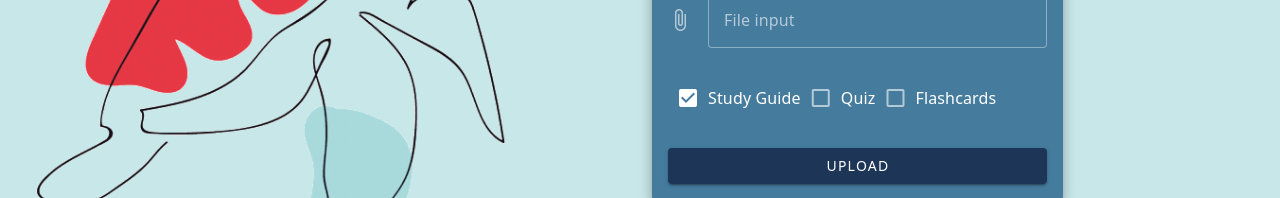
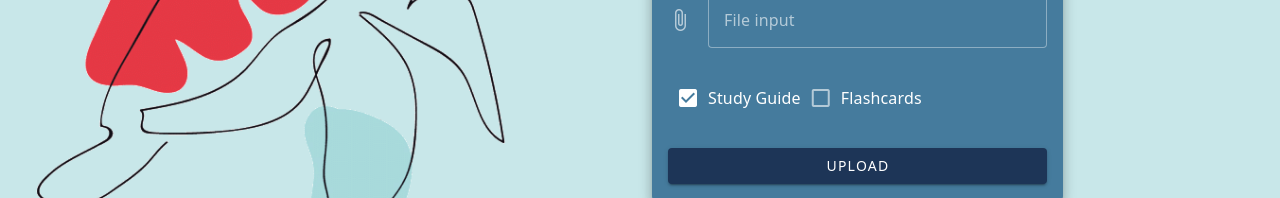
Before and after one commit to Skordio/codefest-2025, a Vue app in the folder frontend/: page / in a window 1280 px wide. Shown: the part 394-592 px from the top of the page. Built offline with nearby package versions, Linux system fonts and the light colour scheme.

Commit message:
remove quiz option

```diff
--- a/frontend/src/components/fileUpload.vue
+++ b/frontend/src/components/fileUpload.vue
@@ -10,7 +10,7 @@
         <v-file-input v-model="file" label="File input" variant="outlined" :multiple="false"></v-file-input>
         <div class="d-flex">
           <v-checkbox v-model="studyGuide" label="Study Guide"></v-checkbox>
-          <v-checkbox v-model="quiz" label="Quiz"></v-checkbox>
+          <!-- <v-checkbox v-model="quiz" label="Quiz"></v-checkbox> -->
           <v-checkbox v-model="flashcards" label="Flashcards"></v-checkbox>
         </div>
         <v-btn color="secondary" @click="transcribe()">Upload</v-btn>
```
